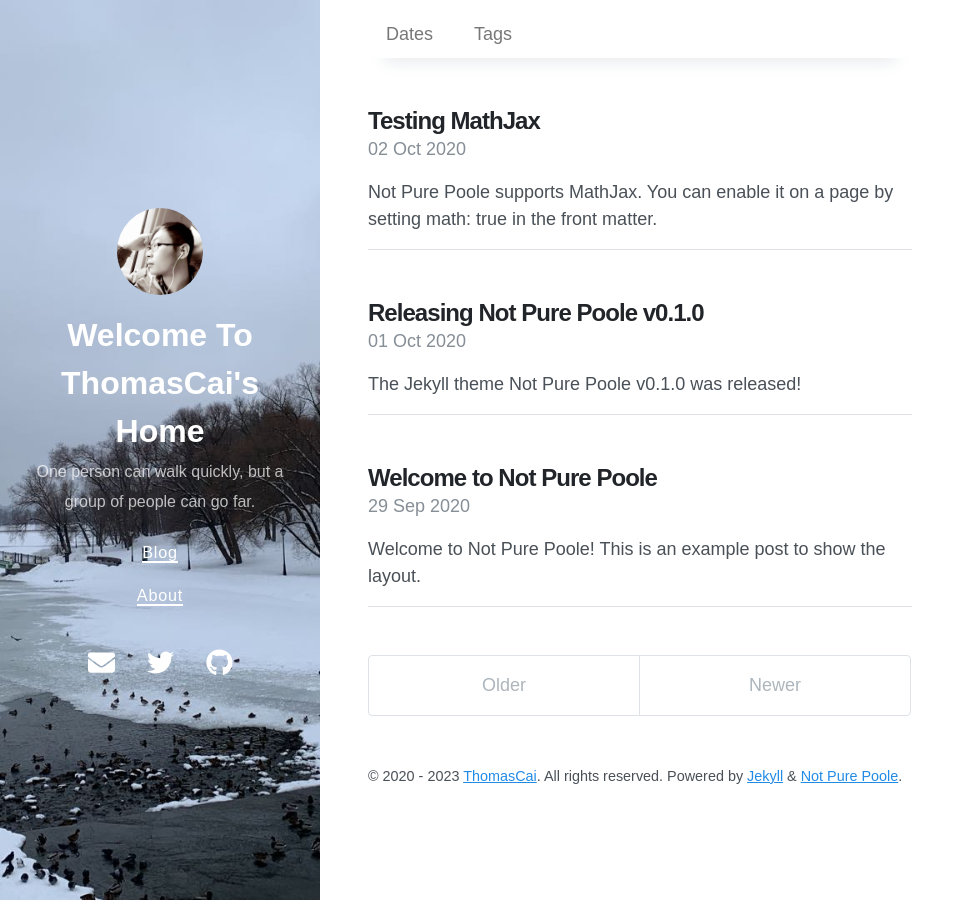
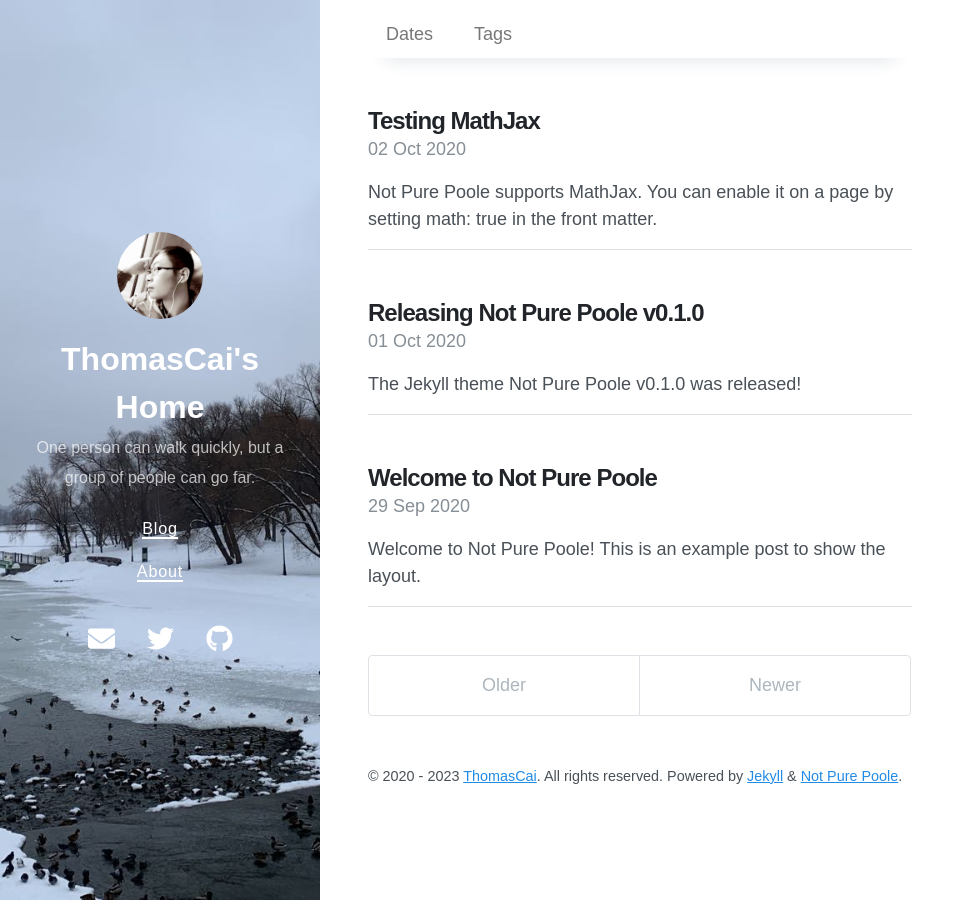
Before and after one commit to ThomasCai/thomascai.github.io, a Jekyll site: the page built from index.html, in a window 1280 px wide. Shown: the whole page, without its empty margins (0-975 px from the left). Built offline with Jekyll 4.4.1, drawn with Linux system fonts in a browser that asks for light colours; nearby versions of some CDN libraries; the list of posts is cut into pages by our own code.

Commit message:
Update _config.yml

```diff
--- a/_config.yml
+++ b/_config.yml
@@ -1,5 +1,5 @@
 # Setup
-title: Welcome To ThomasCai's Home
+title: ThomasCai's Home
 description: One person can walk quickly, but a group of people can go far.
 url: https://blog.csdn.net/ThomasCai001
 user: /user.png
```
